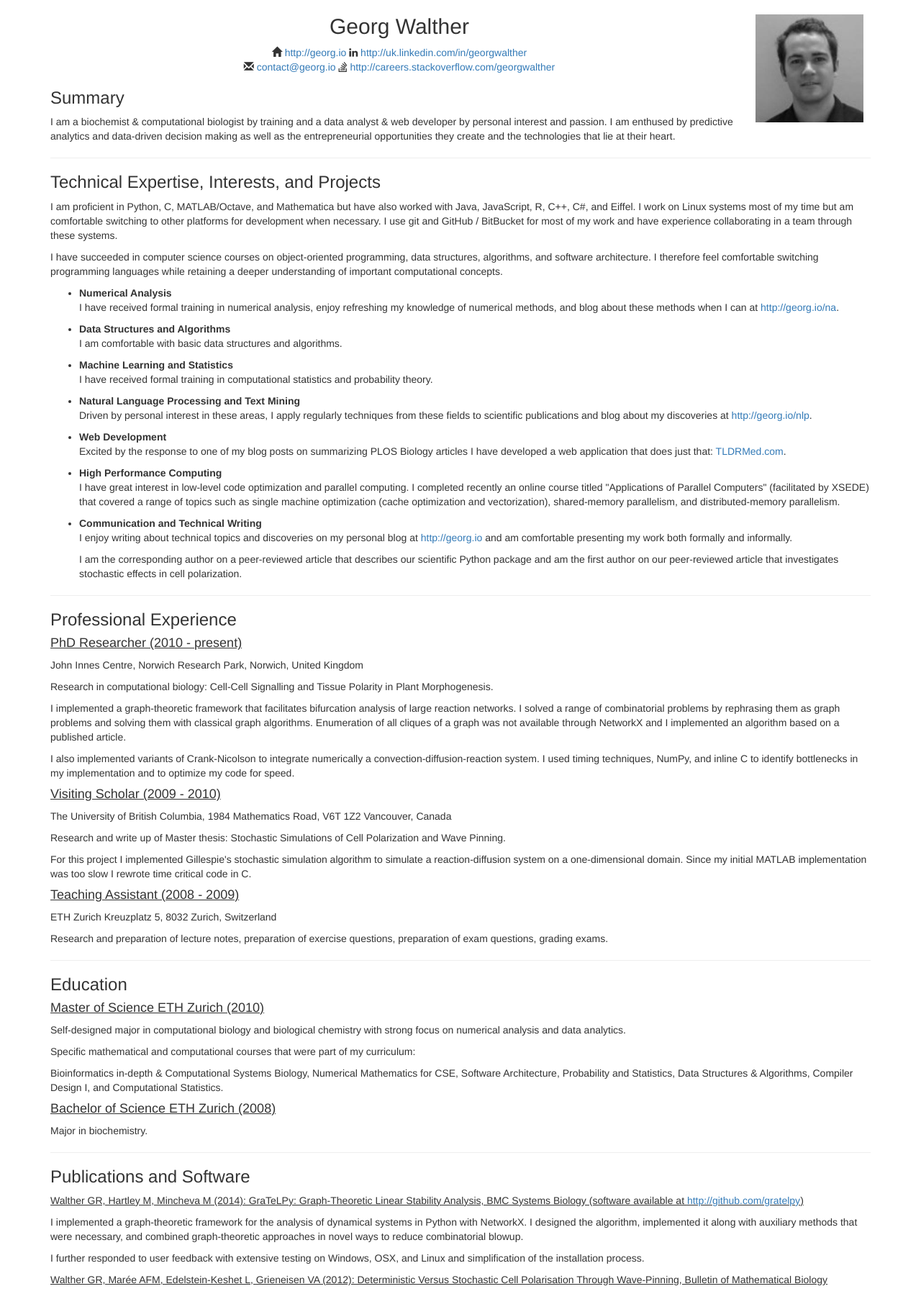
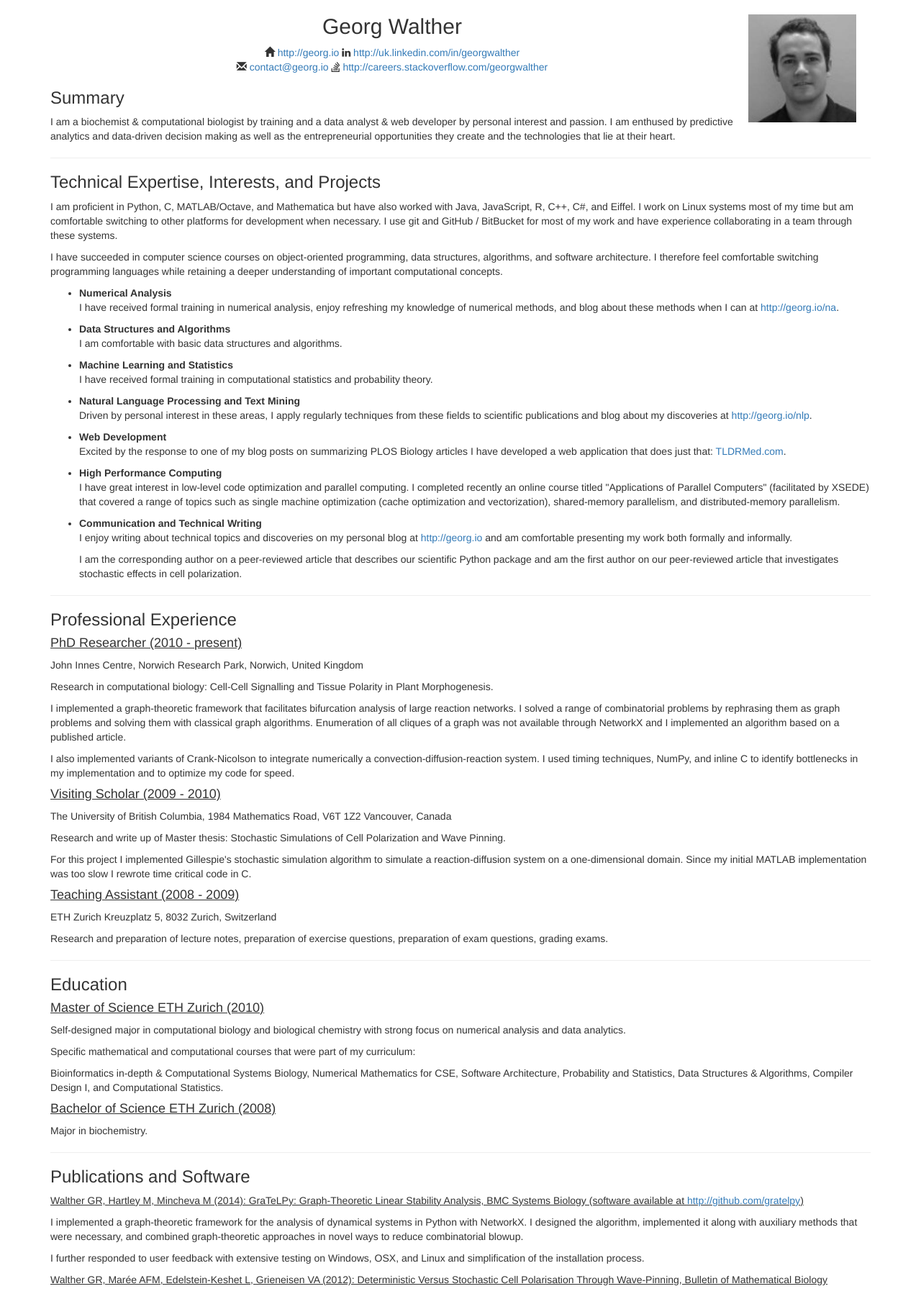
Before and after one commit to waltherg/backup.waltherg.github.io, a Jekyll site: the page cv/index.html, which Jekyll copies as it is, in a window 1280 px wide. Shown: the whole page at 72% size. Built offline with Jekyll 4.4.1, drawn with Linux system fonts in a browser that asks for light colours; nearby versions of some CDN libraries; some web fonts are replaced.

Commit message:
space between image and text

```diff
--- a/cv/index.html
+++ b/cv/index.html
@@ -55,7 +55,7 @@
 <body>
 <div class="container nohref">
   <div class="text-center">
-    <img align="right" width=150 hspace=10 src="/assets/img/me.png"/>
+    <img align="right" width=150 hspace=20 src="/assets/img/me.png"/>
     <h2>Georg Walther</h2>
     <span class="glyphicon glyphicon-home"></span><a href="http://georg.io"> http://georg.io    </a>
     <span class="fa fa-linkedin"></span><a href="http://uk.linkedin.com/in/georgwalther"> http://uk.linkedin.com/in/georgwalther </a><br/>
```
